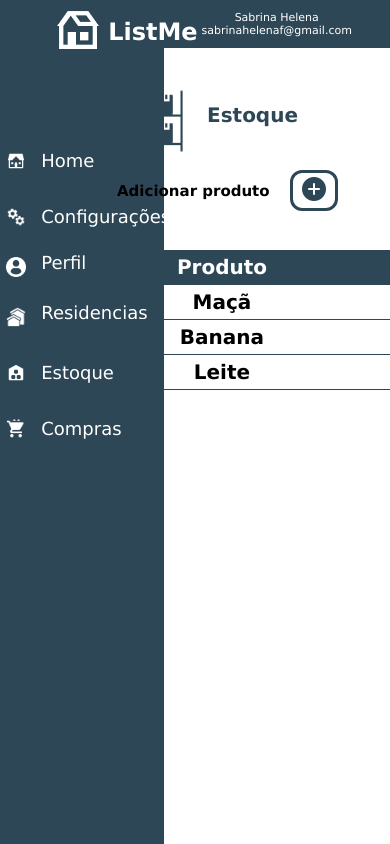
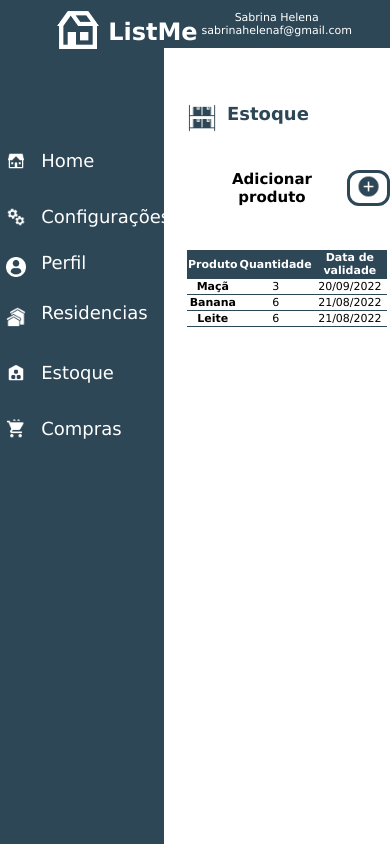
Before and after one commit to sabrinahelena/ProjetoIntegrador_DH_ME, a Vue app in the folder FRONT/TelaUsuario/: page /#/estoque in a window 390 px wide. Built offline with nearby package versions, Linux system fonts and the light colour scheme.

Commit message:
responsividade estoque

```diff
--- a/FRONT/TelaUsuario/src/components/Estoque.vue
+++ b/FRONT/TelaUsuario/src/components/Estoque.vue
@@ -134,5 +134,100 @@ td {
   border-bottom: 1px solid #2E4756;
 }
 
+@media(max-width: 750px){
+  #button-add{
+    /* right: 50px; */
+    margin-top: 20px;
+    top: 150px;
+    display: flex;
+    position: fixed;
+    text-align: center;
+    align-items: center;
+    font-size: 15px;
+
+}
+
+#mais-image{
+    width: 25px;
+}
+
+
+.add_estoque{
+  margin-left: 90px;
+    font-weight: bold;
+    font-family: 'Lucida Sans', 'Lucida Sans Regular', 'Lucida Grande', 'Lucida Sans Unicode', Geneva, Verdana, sans-serif;
+}
+.botao_editarR{
+    margin-left: 10px;
+    background-color: white;
+    border: 3px solid #2E4756;
+    border-radius: 12px;
+    cursor: pointer;
+
+}
+#titulo {
+  position: fixed;
+  top: 0;
+  right: 0;
+  width: 70%;
+  height: 100vh;
+  display: flex;
+  text-align: left;
+  font-size: 9px;
+  margin-top: 50px;
+  color: black;
+}
+
+.t{
+  display: flex;
+  justify-content: center;
+  margin-top: 18px;
+}
+
+.titulo-estoque{
+  color: #2E4756;
+  font-family: 'Lucida Sans', 'Lucida Sans Regular', 'Lucida Grande', 'Lucida Sans Unicode', Geneva, Verdana, sans-serif;
+    margin-left: 10px;
+    margin-top: 35px;
+
+}
+.estoqueImagem{
+ width: 30px;
+ height: 30px;
+ margin-left: 70px;
+ margin-top: 35px;
+
+ }
+
+* {
+  box-sizing: border-box;
+}
+
+
+table {
+  position: fixed;
+  margin-top: 200px;
+  width: 200px;
+  height: 1px;
+  border-collapse: collapse;
+  margin-left: 70px;
+}
+
+table>thead {
+  background-color: #2E4756;
+  color: white;
+  height: 1px;
+}
+
+th,
+td {
+  text-align: center;
+  font-family: 'Lucida Sans', 'Lucida Sans Regular', 'Lucida Grande', 'Lucida Sans Unicode', Geneva, Verdana, sans-serif;
+  height: 1px;
+  padding: 1px 1px;
+  font-size: 11px;
+  border-bottom: 1px solid #2E4756;
+}
+}
 
 </style>
```
